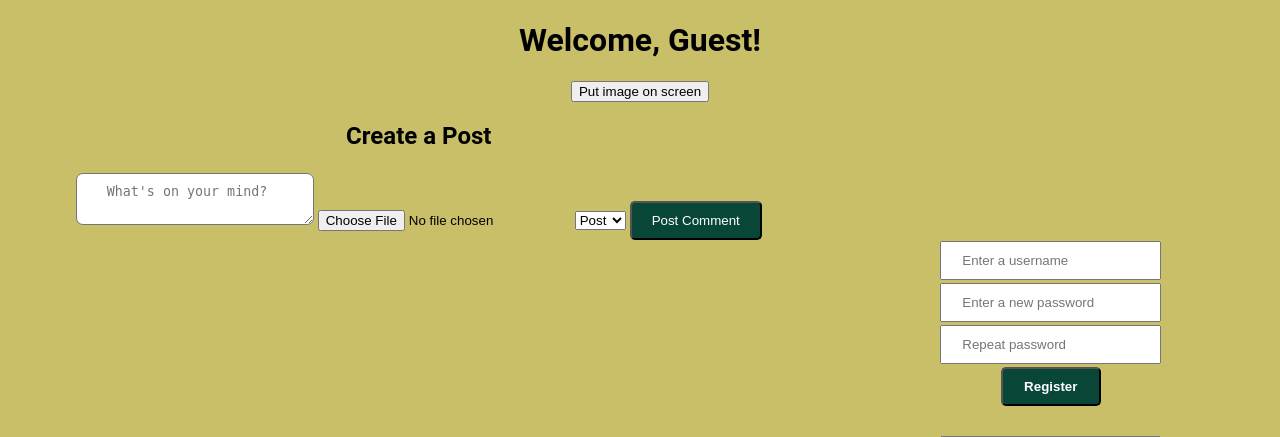
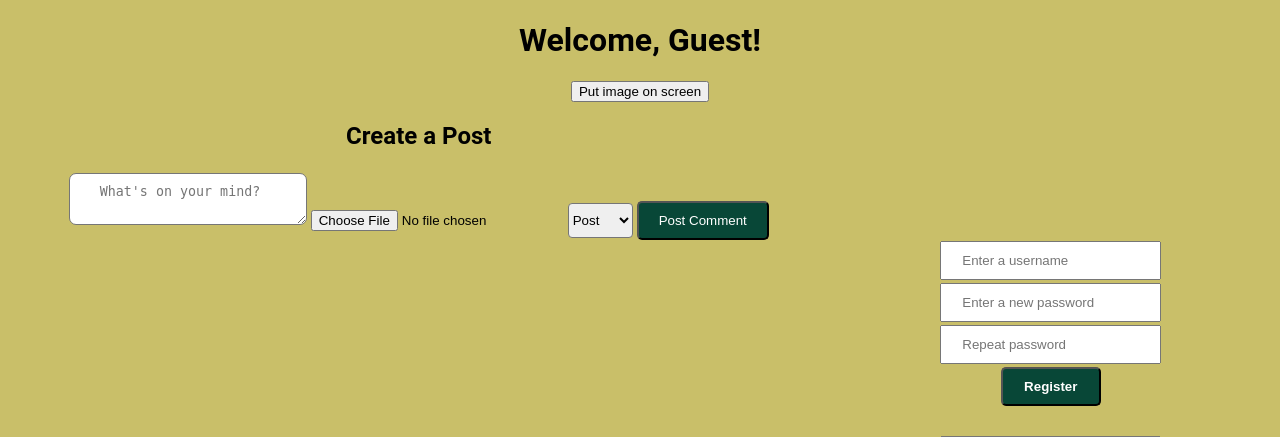
Before and after one commit to NightlessRam/plusminusminus, a Flask app: page / in a window 1280 px wide. Shown: the top 437 px of the page. Run offline with Flask 3, Linux system fonts and the light colour scheme; data that the repository does not hold is empty; some libraries are stand-ins or nearby versions.

Commit message:
Update style.css for better selector

```diff
--- a/app/static/css/style.css
+++ b/app/static/css/style.css
@@ -168,3 +168,10 @@ img {
     flex-direction: column;
     align-items: center;
 }
+
+.my-select-class {
+    border-radius: 4px;
+    cursor: pointer;
+    height: 50%;
+    width: 65px;
+}
```
